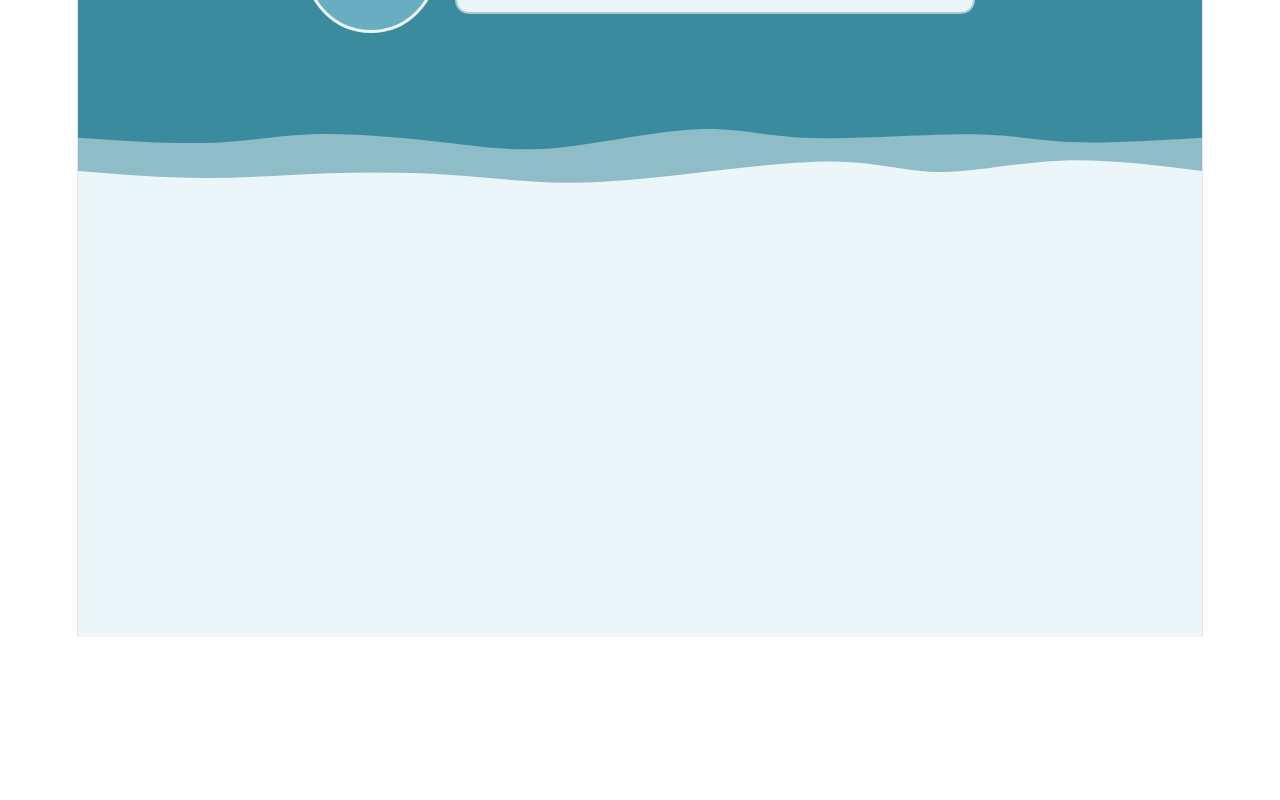
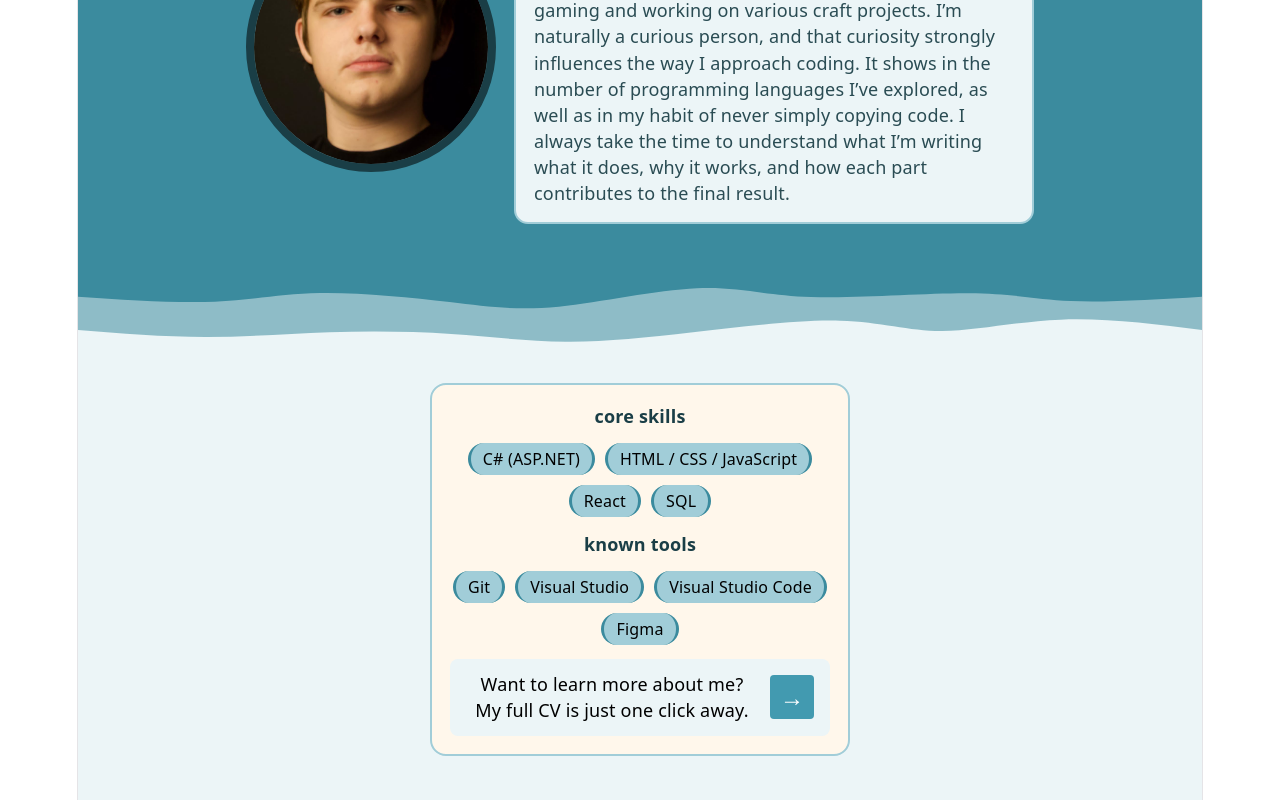
Before and after one commit to coolaap1/Portfolio, a React app: page / in a window 1280 px wide. Shown: the part 243-1043 px from the top of the page. Before the commit the page ends 880 px from the top, so only its background shows below. Built offline with nearby package versions, Linux system fonts and the light colour scheme; the HTML template or start-up script is replaced by a standard one.

Commit message:
extra stuff on homepage

```diff
--- a/src/App.css
+++ b/src/App.css
@@ -28,12 +28,23 @@
 }
 
 .HeroAvatar{
-    width: 132px;
-    height: 132px;
+    width: 250px;
+    height: 250px;
     border-radius: 999px;
-    border: 3px solid var(--Background-Blue);
+    border: 8px solid var(--Selected-Blue);
     background-color: var(--Medium-Blue);
     flex: 0 0 auto;
+    overflow: hidden;
+    display: flex;
+    align-items: center;
+    justify-content: center;
+}
+
+.HeroAvatarImage{
+    width: 100%;
+    height: 100%;
+    object-fit: cover;
+    display: block;
 }
 
 .HeroTextBox{
@@ -55,3 +66,79 @@
     color: var(--Selected-Blue);
     opacity: 0.92;
 }
+
+.Skills{
+    width: 100%;
+    display: flex;
+    justify-content: center;
+    padding: 28px 16px 44px;
+    background-color: var(--Background-Blue);
+}
+
+.SkillsCube{
+    width: min(420px, 92vw);
+    border-radius: 16px;
+    border: 2px solid var(--Light-Blue);
+    background-color: var(--Background-Brown);
+    display: flex;
+    flex-direction: column;
+    align-items: center;
+    padding: 18px;
+    gap: 14px;
+}
+
+.SkillsTitle{
+    font-family: var(--heading);
+    font-weight: 600;
+    color: var(--Selected-Blue);
+    text-transform: lowercase;
+}
+
+.SkillsPills{
+    width: 100%;
+    display: flex;
+    flex-wrap: wrap;
+    justify-content: center;
+    gap: 10px;
+}
+
+.SkillPill{
+    padding: 8px 12px;
+    border-radius: 999px;
+    border-left: 3px solid var(--Dark-Blue);
+    border-right: 3px solid var(--Dark-Blue);
+    background-color: var(--Light-Blue);
+    color: black;
+    font-family: var(--sans);
+    font-size: 16px;
+    line-height: 1;
+    white-space: nowrap;
+}
+
+.CVReference{
+    width: 100%;
+    display: flex;
+    flex-direction: row;
+    align-items: center;
+    justify-content: space-between;
+    gap: 12px;
+    background-color: var(--Background-Blue);
+    padding: 12px 16px;
+    border-radius: 8px;
+    color: black;
+}
+
+.CVReferencebutton{
+    background-color: var(--Button-Blue);
+    color: white;
+    padding: 8px 12px;
+    border-radius: 4px;
+    font-family: var(--sans);
+    height: 44px;
+    width: 44px;
+    display: flex;
+    align-items: center;
+    justify-content: center;
+    text-decoration: none;
+    font-size: 24px;
+}
--- a/src/App.jsx
+++ b/src/App.jsx
@@ -1,23 +1,53 @@
 import './App.css'
 import Navbar from './components/Navbar/Navbar'
 import Wave from './components/Wave/Wave'
+import Avatar from "./assets/Avatar.png"
 
 function App() {
 
+  const Coreskills = ['C# (ASP.NET)', 'HTML / CSS / JavaScript', 'React' , 'SQL']
+  const KnownTools = ['Git', 'Visual Studio', 'Visual Studio Code', 'Figma']
   return (
     <>
     <Navbar />
     <div className="Body">
     <header className="Hero">
       <div className="HeroInner">
-        <div className="HeroAvatar" aria-hidden="true" />
+        <div className="HeroAvatar" aria-hidden="true">
+          <img src={Avatar} alt="Avatar of Steff Dierckx" className="HeroAvatarImage" />
+          </div>
         <div className="HeroTextBox">
-          <p className="HeroTextBoxTitle">Your Name</p>
-          <p className="HeroTextBoxBody">Short intro / tagline goes here.</p>
+          <p className="HeroTextBoxTitle">about myself:</p>
+          <p className="HeroTextBoxBody">Hello, my name is Steff Dierckx. I am 20 years old and currently a third-year Application Development student at Thomas More in Geel. In my free time, I enjoy both gaming and working on various craft projects. I’m naturally a curious person, and that curiosity strongly influences the way I approach coding. It shows in the number of programming languages I’ve explored, as well as in my habit of never simply copying code. I always take the time to understand what I’m writing what it does, why it works, and how each part contributes to the final result.</p>
         </div>
       </div>
     </header>
     <Wave />
+
+    <section className="Skills" aria-label="Skills">
+      <div className="SkillsCube">
+        <p className="SkillsTitle">Core skills</p>
+        <div className="SkillsPills" role="list">
+          {Coreskills.map((Coreskill) => (
+            <span key={Coreskill} className="SkillPill" role="listitem">{Coreskill}</span>
+          ))}
+        </div>
+        <p className="SkillsTitle">Known tools</p>
+        <div className="SkillsPills" role="list">
+          {KnownTools.map((Tool) => (
+            <span key={Tool} className="SkillPill" role="listitem">{Tool}</span>
+          ))}
+        </div>
+
+      <div className="CVReference">
+          <p >Want to learn more about me? My full CV is just one click away.</p>
+          <a className="CVReferencebutton" href="/cv" aria-label="Go to CV page">→</a>
+          </div>
+
+      </div>
+    </section>
+
+
 
     </div>
 
--- a/src/index.css
+++ b/src/index.css
@@ -34,8 +34,8 @@
 
   --Border-Brown: #c79071;
   --Background-Brown: #fff7eb;
-
-
+  --Section-Brown: #f5e4ca
+;
 
 
 
```
Also changed, not shown: src/assets/Avatar.png (added).
